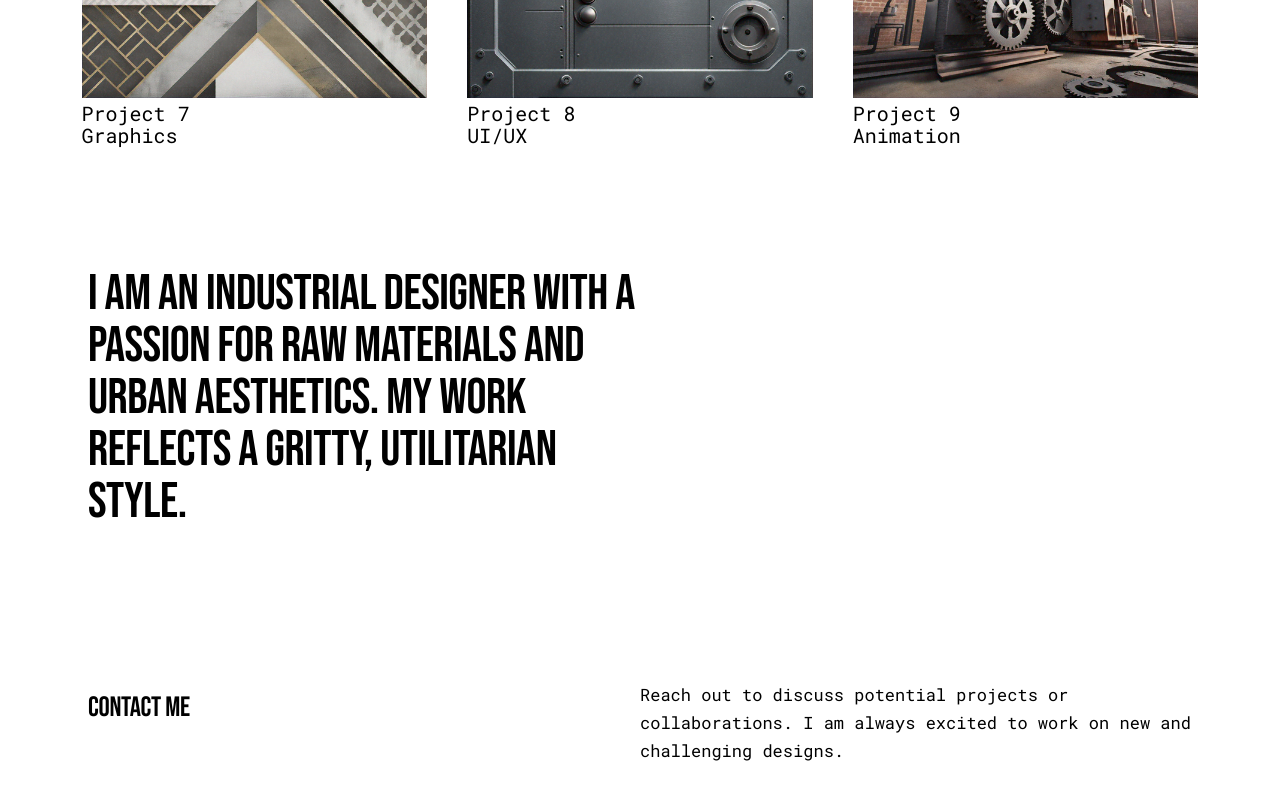
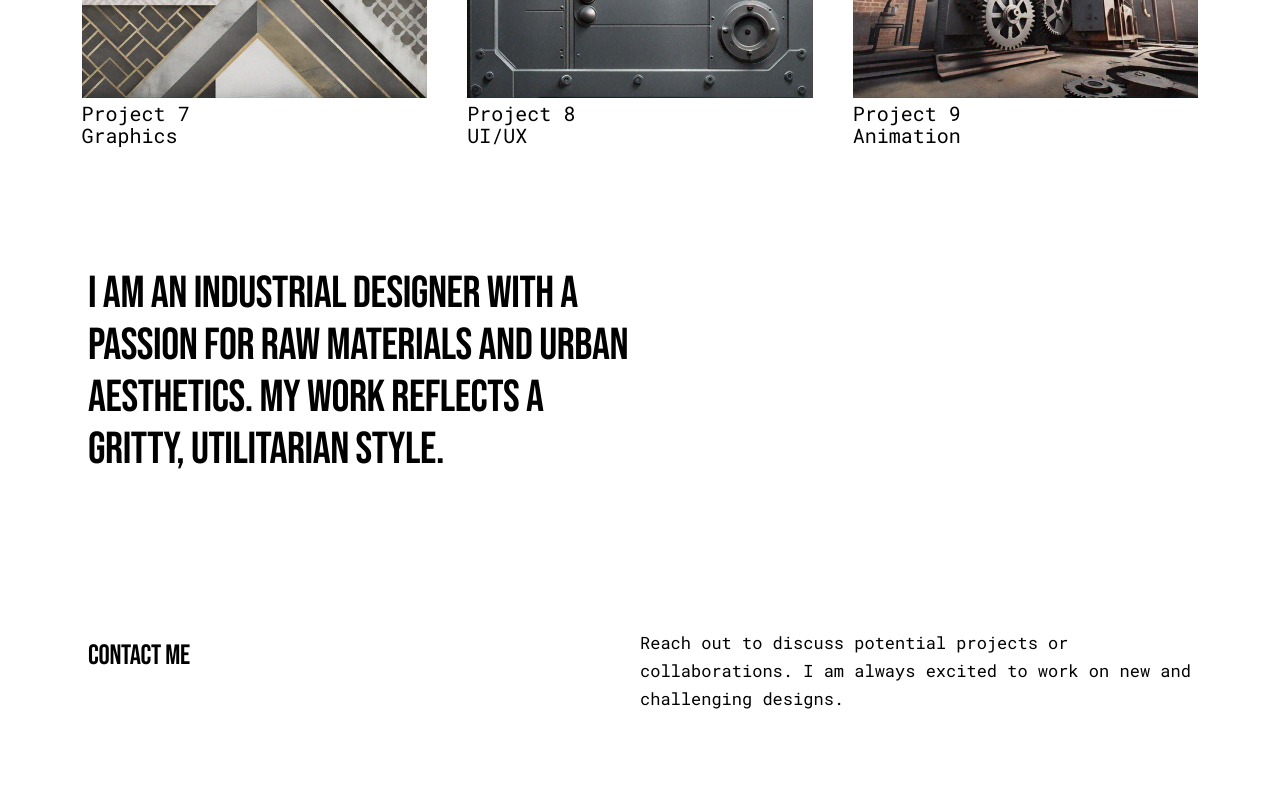
Before and after one commit to UJ474/Capston__Project, a plain HTML site: page index.html in a window 1280 px wide. Shown: the part 2294-3094 px from the top of the page. Drawn offline with Linux system fonts and the light colour scheme; files whose address does not match are found by name.

Commit message:
portfolio about edit

```diff
--- a/About_section.css
+++ b/About_section.css
@@ -4,7 +4,7 @@
 
 .Portfolio_About_Section p {
     font-family: 'Bebas Neue', sans-serif;
-    font-size: 50px;
+    font-size: 2.8em;
     font-weight: 400;
     line-height: 52px;
     letter-spacing: -0.01em;
```
